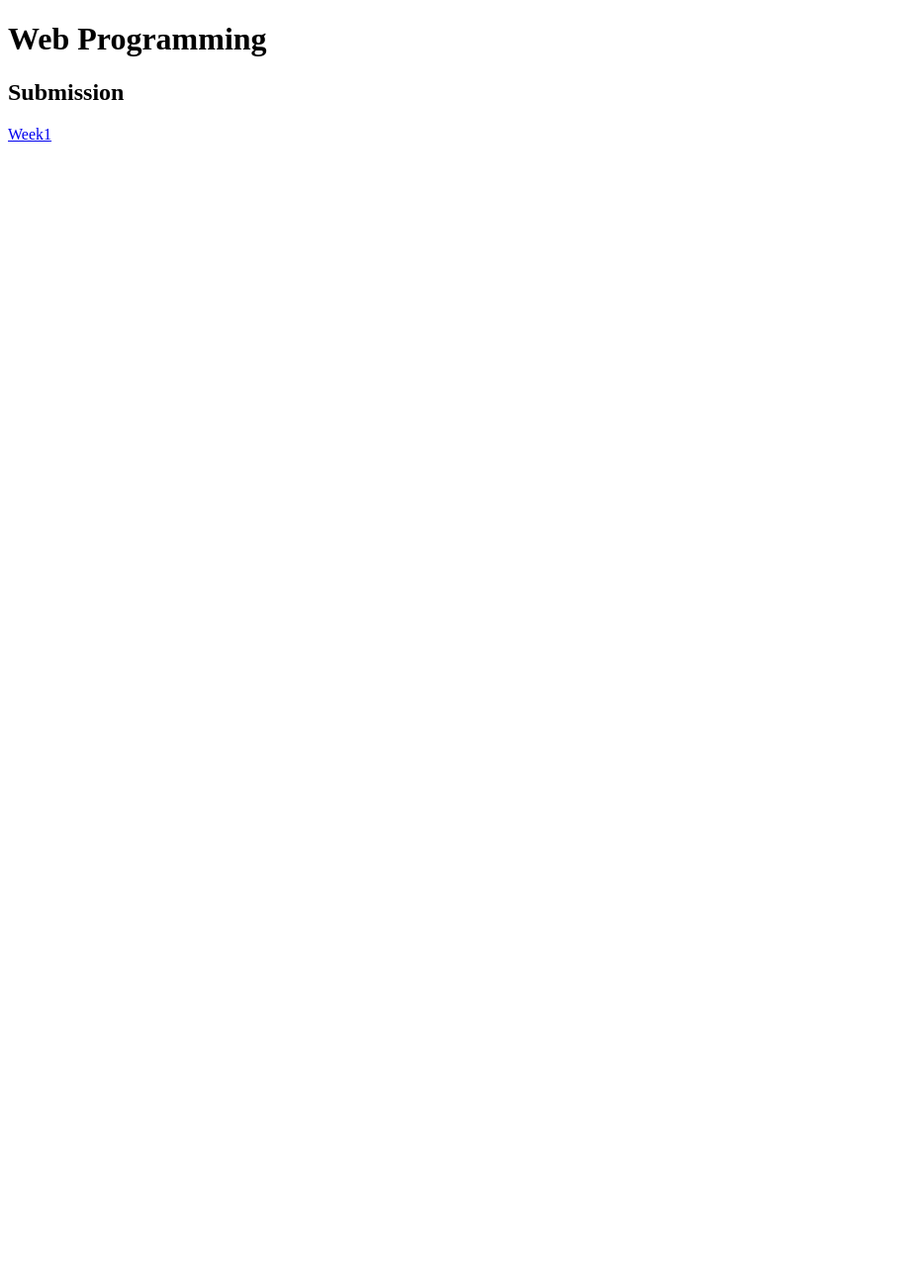
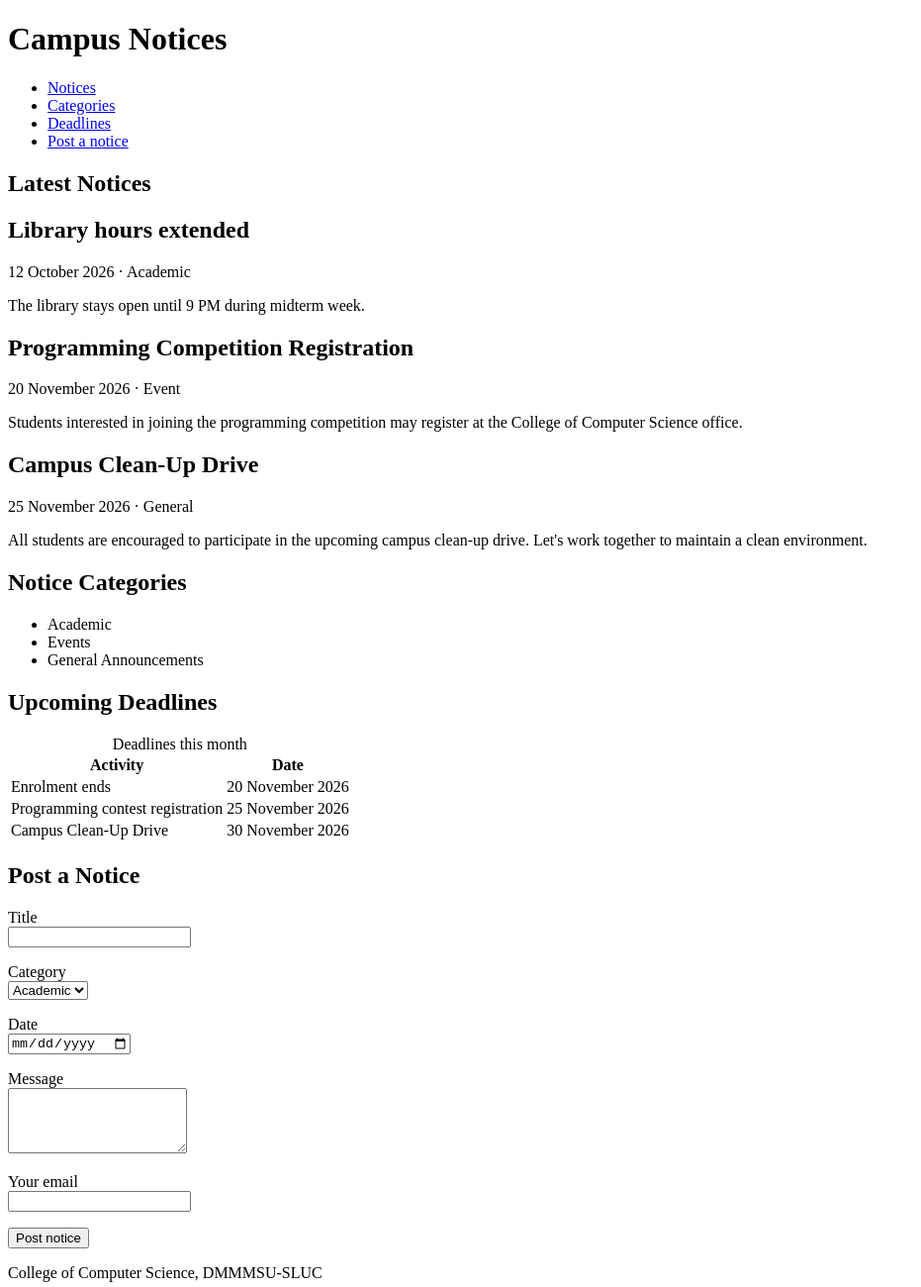
Before and after one commit to LanceBayola/csae104-notices-board, a plain HTML site: page Week 1/week1.html in a window 1280 px wide. Shown: the whole page at 99% size, without its empty margins (0-931 px from the left). Before the commit the page ends 800 px from the top, so only its background shows below. Drawn offline with Linux system fonts and the light colour scheme.

Commit message:
Update Campus Notices HTML

```diff
--- a/Week 1/week1.html
+++ b/Week 1/week1.html
@@ -1,16 +1,141 @@
+
 <!DOCTYPE html>
 <html lang="en">
 <head>
-
+    <meta charset="utf-8">
+    <meta name="viewport" content="width=device-width, initial-scale=1">
+    <title>Campus Notices</title>
 </head>
 <body>
+
     <header>
+        <h1>Campus Notices</h1>
 
+        <nav aria-label="Main">
+            <ul>
+                <li><a href="#notices">Notices</a></li>
+                <li><a href="#categories">Categories</a></li>
+                <li><a href="#deadlines">Deadlines</a></li>
+                <li><a href="#submit">Post a notice</a></li>
+            </ul>
+        </nav>
     </header>
+
     <main>
-            <h1>Web Programming</h1>
-            <h2>Submission</h2>
-            <a href="/week1/week1.html">Week1</a>
+
+        <section id="notices">
+            <h2>Latest Notices</h2>
+
+            <article class="notice">
+                <h2>Library hours extended</h2>
+                <p class="meta">
+                    <time datetime="2026-10-12">12 October 2026</time>
+                    · <span class="tag">Academic</span>
+                </p>
+                <p>The library stays open until 9 PM during midterm week.</p>
+            </article>
+
+            <article class="notice">
+                <h2>Programming Competition Registration</h2>
+                <p class="meta">
+                    <time datetime="2026-11-20">20 November 2026</time>
+                    · <span class="tag">Event</span>
+                </p>
+                <p>Students interested in joining the programming competition may register at the College of Computer Science office.</p>
+            </article>
+
+            <article class="notice">
+                <h2>Campus Clean-Up Drive</h2>
+                <p class="meta">
+                    <time datetime="2026-11-25">25 November 2026</time>
+                    · <span class="tag">General</span>
+                </p>
+                <p>All students are encouraged to participate in the upcoming campus clean-up drive. Let's work together to maintain a clean environment.</p>
+            </article>
+
+        </section>
+
+        <section id="categories">
+            <h2>Notice Categories</h2>
+            <ul>
+                <li>Academic</li>
+                <li>Events</li>
+                <li>General Announcements</li>
+            </ul>
+        </section>
+
+        <section id="deadlines">
+            <h2>Upcoming Deadlines</h2>
+
+            <table>
+                <caption>Deadlines this month</caption>
+                <thead>
+                    <tr>
+                        <th scope="col">Activity</th>
+                        <th scope="col">Date</th>
+                    </tr>
+                </thead>
+                <tbody>
+                    <tr>
+                        <td>Enrolment ends</td>
+                        <td>20 November 2026</td>
+                    </tr>
+                    <tr>
+                        <td>Programming contest registration</td>
+                        <td>25 November 2026</td>
+                    </tr>
+                    <tr>
+                        <td>Campus Clean-Up Drive</td>
+                        <td>30 November 2026</td>
+                    </tr>
+                </tbody>
+            </table>
+        </section>
+
+        <section id="submit">
+            <h2>Post a Notice</h2>
+
+            <form action="#" method="post">
+
+                <p>
+                    <label for="title">Title</label><br>
+                    <input type="text" id="title" name="title" required maxlength="100">
+                </p>
+
+                <p>
+                    <label for="category">Category</label><br>
+                    <select id="category" name="category">
+                        <option value="academic">Academic</option>
+                        <option value="event">Event</option>
+                        <option value="general">General</option>
+                    </select>
+                </p>
+
+                <p>
+                    <label for="date">Date</label><br>
+                    <input type="date" id="date" name="date">
+                </p>
+
+                <p>
+                    <label for="message">Message</label><br>
+                    <textarea id="message" name="message" rows="4" required></textarea>
+                </p>
+
+                <p>
+                    <label for="email">Your email</label><br>
+                    <input type="email" id="email" name="email" required>
+                </p>
+
+                <button type="submit">Post notice</button>
+
+            </form>
+        </section>
+
     </main>
+
+    <footer>
+        <p>College of Computer Science, DMMMSU-SLUC</p>
+    </footer>
+
 </body>
 </html>
```
Also changed, not shown: index.html (+1 -1 lines). Lines whose indentation alone changed are shown as unchanged.
